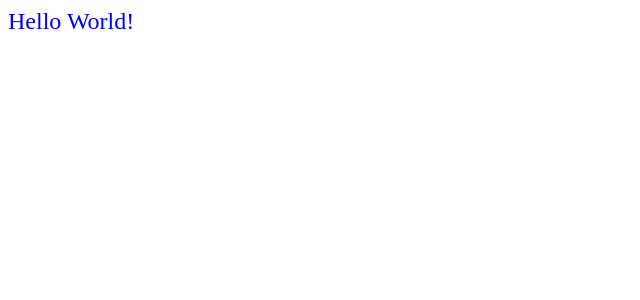
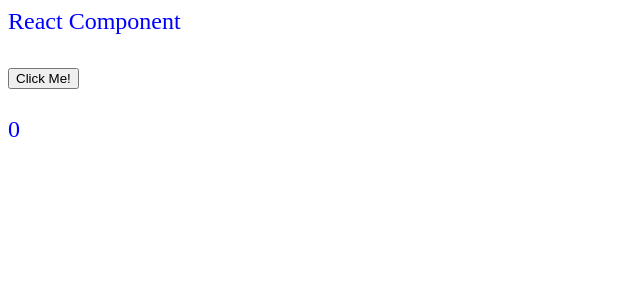
Before and after one commit to JulioVS/react-apps, a React (Create React App) app: page / in a window 1280 px wide. Shown: the top 300 px of the page, without its empty margins (0-640 px from the left). Built offline with nearby package versions, Linux system fonts and the light colour scheme.

Commit message:
Add counter

```diff
--- a/src/App.js
+++ b/src/App.js
@@ -1,13 +1,19 @@
-function App(props) {
-    const colorStyle = {
-      color:props.color,
-      fontSize:props.size
-    }
+import React, {useState} from 'react';
+
+const App = (props)=> {
+  const [counter, setCounter] = useState(0);
+
+  let incrementCounter = ()=> {
+    setCounter(counter+1);
+  }
+  let colorStyle = {color:props['color'],fontSize:props['size']}
     return (
-      <div>
-        <div style={colorStyle}>
-        Hello World!
-        </div>
+      <div style={colorStyle}>
+        React Component
+        <br /><br />
+        <button onClick={incrementCounter}>Click Me!</button>
+        <br /><br />
+        {counter}
       </div>
     );
   }
```
